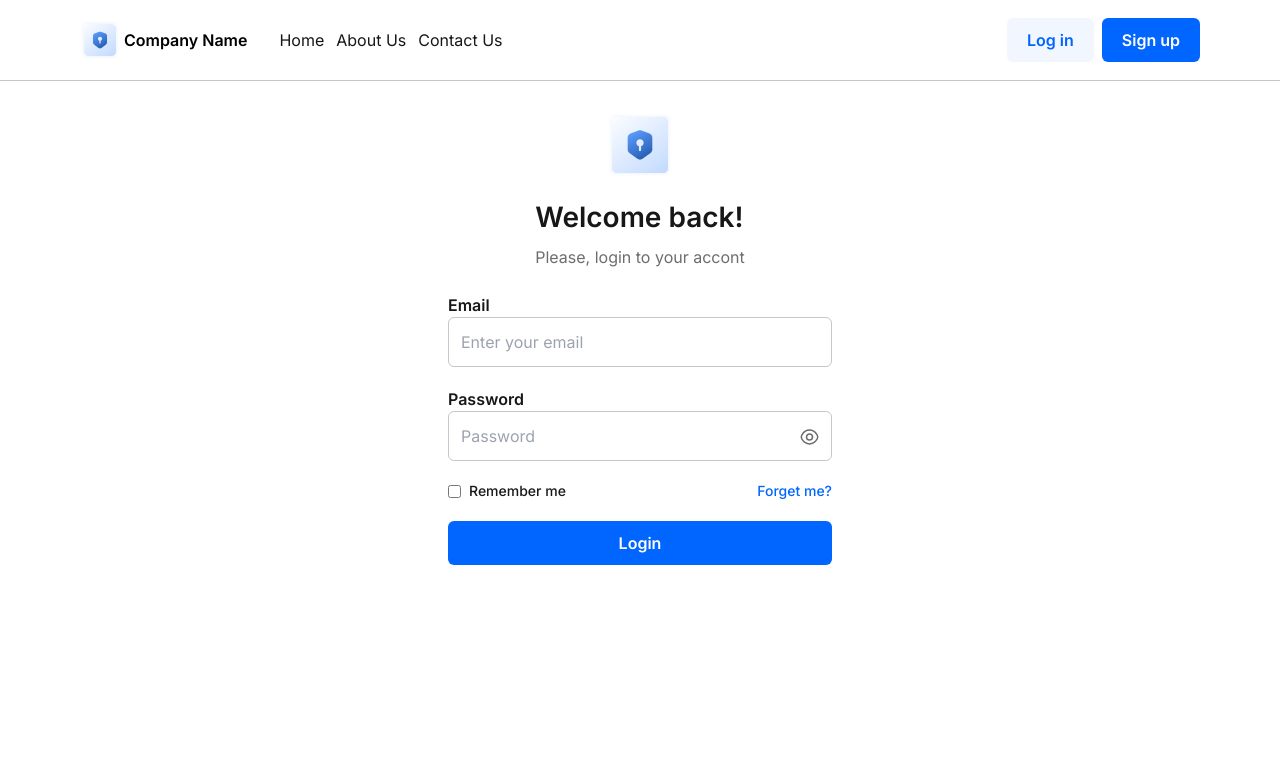
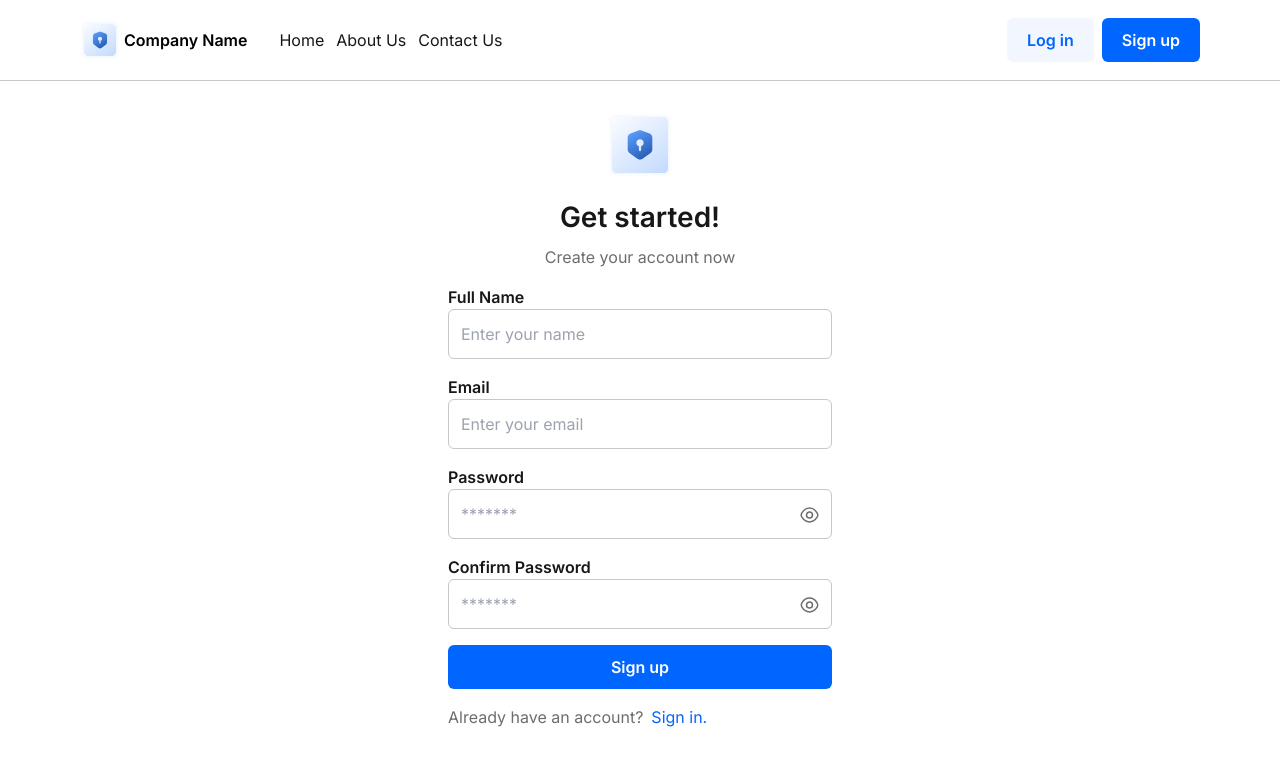
Before and after one commit to kannchann/shop.co, a React (Vite) app: page /signup in a window 1280 px wide. Shown: the top 766 px of the page. Built offline with nearby package versions, Linux system fonts and the light colour scheme.

Commit message:
form validation

```diff
--- a/package.json
+++ b/package.json
@@ -10,6 +10,7 @@
     "preview": "vite preview"
   },
   "dependencies": {
+    "axios": "^1.7.7",
     "react": "^18.3.1",
     "react-dom": "^18.3.1",
     "react-router-dom": "^6.26.2"
--- a/src/App.tsx
+++ b/src/App.tsx
@@ -1,11 +1,38 @@
-import Navbar from "./components/Navbar";
+import { createBrowserRouter, RouterProvider } from "react-router-dom";
 import Login from "./pages/auth/login";
+import Home from "./pages/home";
+import SignUp from "./pages/auth/signUp";
+import RootLayout from "./layout/RootLayout";
+
+import { createContext } from "react";
+
+export const MyContext = createContext("");
+
+const router = createBrowserRouter([
+  {
+    path: "/",
+    element: <RootLayout />,
+    children: [
+      {
+        path: "/",
+        element: <Home />,
+      },
+      {
+        path: "/login",
+        element: <Login />,
+      },
+      {
+        path: "/signup",
+        element: <SignUp />,
+      },
+    ],
+  },
+]);
 
 const App = () => {
   return (
-    <div className="text-5xl">
-      <Navbar />
-      <Login />
+    <div>
+      <RouterProvider router={router} />
     </div>
   );
 };
--- a/src/components/Navbar.tsx
+++ b/src/components/Navbar.tsx
@@ -1,5 +1,6 @@
-import { hamburgerIcon, logo1x } from "../assets";
+import { logo1x } from "../assets";
 import { navLinks } from "../utils/constants";
+import MobileNavbar from "./MobileNavbar";
 import Button from "./ui/Button";
 
 type Props = {};
@@ -30,14 +31,22 @@ const Navbar = (props: Props) => {
         <div className="flex items-center space-x-2">
           {/* Hide buttons on tablet and smaller devices */}
           <div className="hidden space-x-2 md:flex">
-            <Button variant="secondary" size="small" buttonText="Log in" />
-            <Button variant="primary" size="small" buttonText="Sign up" />
+            <Button
+              variant="secondary"
+              size="small"
+              to="/login"
+              buttonText="Log in"
+            />
+            <Button
+              variant="primary"
+              size="small"
+              to="signup"
+              buttonText="Sign up"
+            />
           </div>
 
           {/* Show hamburger on medium and smaller devices */}
-          <div className="md:hidden">
-            <img src={hamburgerIcon} alt="menu" />
-          </div>
+          <MobileNavbar />
         </div>
       </div>
     </nav>
--- a/src/components/auth/LoginSignUpFormWrapper.tsx
+++ b/src/components/auth/LoginSignUpFormWrapper.tsx
@@ -19,14 +19,14 @@ const LoginSignUpFormWrapper: React.FC<props> = ({
           <div className="flex w-full justify-center">
             <img src={logo1x} alt="logo" />
           </div>
-          <div>
+          <div className="text-center">
             <h1 className="pb-3 text-[28px] font-semibold leading-8 text-black-100">
               {title}
             </h1>
             <p className="text-base text-grey-200">{subTitle}</p>
           </div>
         </div>
-        <div className="mt-6 grid gap-5">{children}</div>
+        <div>{children}</div>
       </div>
     </section>
   );
--- a/src/components/ui/Button.tsx
+++ b/src/components/ui/Button.tsx
@@ -3,10 +3,9 @@ import { Link } from "react-router-dom"; // Import Link from React Router DOM
 
 // Define button variants and sizes for flexibility
 const variantStyles = {
-  primary:
-    "bg-primary-700 text-white hover:bg-primary-100 hover:text-primary-700",
+  primary: "bg-primary-700 text-white hover:bg-blue-900 hover:text-white ",
   secondary:
-    "bg-primary-100 text-primary-700 hover:bg-primary-700 hover:text-white",
+    "bg-primary-100 text-primary-700 hover:bg-blue-900 hover:text-white ",
 };
 
 const sizeStyles = {
@@ -32,7 +31,7 @@ const Button: React.FC<ButtonProps> = ({
   ...rest
 }) => {
   // If 'to' is provided, render as a React Router Link
-  if (to) {
+  if (!!to) {
     return (
       <Link
         to={to}
--- a/src/components/ui/Input.tsx
+++ b/src/components/ui/Input.tsx
@@ -1,17 +1,31 @@
 import React, { InputHTMLAttributes, useState } from "react";
 import { eyeIcon, eyeFalseIcon } from "../../assets";
 
-interface InputProps extends InputHTMLAttributes<HTMLInputElement> {
+interface InputProps {
   type: "text" | "email" | "password" | "checkbox";
   id: string;
   labelText?: string;
+  value: string;
+  onChange: (value: string) => void;
+  placeholder?: string;
 }
 
-const Input: React.FC<InputProps> = ({ type, id, labelText, ...rest }) => {
+const Input: React.FC<InputProps> = ({
+  type,
+  id,
+  labelText,
+  onChange,
+  value,
+  ...rest
+}) => {
   const [isPwVisible, setIsPwVisible] = useState<boolean>(false);
 
   const togglePasswordVisibility = () => {
     setIsPwVisible(!isPwVisible);
+  };
+
+  const handleChange = (event: React.ChangeEvent<HTMLInputElement>) => {
+    onChange(event.target.value);
   };
 
   return (
@@ -20,13 +34,14 @@ const Input: React.FC<InputProps> = ({ type, id, labelText, ...rest }) => {
         {labelText && (
           <label
             htmlFor={id}
-            className="text-black-100 text-base font-semibold"
+            className="text-base font-semibold text-black-100"
           >
             {labelText}
           </label>
         )}
         <input
-          className="text-grey-200 border-grey-100 rounded-md border p-3 text-base"
+          onChange={handleChange}
+          className="rounded-md border border-grey-100 p-3 text-base text-grey-200"
           type={type === "password" && isPwVisible ? "text" : type}
           id={id}
           {...rest}
--- /dev/null
+++ b/src/layout/RootLayout.tsx
@@ -0,0 +1,16 @@
+import React from "react";
+import Navbar from "../components/Navbar";
+import { Outlet } from "react-router-dom";
+
+type Props = {};
+
+const RootLayout = (props: Props) => {
+  return (
+    <>
+      <Navbar />
+      <Outlet />
+    </>
+  );
+};
+
+export default RootLayout;
--- a/src/pages/auth/login/index.tsx
+++ b/src/pages/auth/login/index.tsx
@@ -1,36 +1,105 @@
+import { Link } from "react-router-dom";
 import { LoginSignUpFormWrapper } from "../../../components";
 import Button from "../../../components/ui/Button";
 import Input from "../../../components/ui/Input";
+import { useState } from "react";
+// import axios from "axios";
+
 // import { Link } from "react-router-dom";
 const Login = () => {
+  const [email, setEmail] = useState("");
+  const [password, setPassword] = useState("");
+  const [rememberMe, setRememberMe] = useState(false);
+
+  const [errors, setErrors] = useState({
+    email: "",
+    password: "",
+    credentials: "",
+  });
+
+  const handleSubmit = (e: React.FormEvent) => {
+    e.preventDefault();
+
+    setErrors({ email: "", password: "", credentials: "" });
+
+    let isValid = true;
+    const newErrors = { email: "", password: "", credentials: "" };
+
+    if (!email) {
+      newErrors.email = "Email is required.";
+      isValid = false;
+    } else if (!/\S+@\S+\.\S+/.test(email)) {
+      newErrors.email = "Email is invalid.";
+      isValid = false;
+    }
+
+    if (!password) {
+      newErrors.password = "Password is required.";
+      isValid = false;
+    }
+
+    const correctEmail = "test@example.com"; // Replace with real check
+    const correctPassword = "password123";
+
+    if (isValid) {
+      if (email !== correctEmail || password !== correctPassword) {
+        newErrors.credentials = "Credentials do not match.";
+        isValid = false;
+      }
+    }
+
+    if (isValid) {
+      console.log("Login successful:", { email, password, rememberMe });
+      // Proceed with login logic here (e.g., redirect or store auth token)
+    } else {
+      setErrors(newErrors);
+    }
+  };
+
   return (
     <LoginSignUpFormWrapper
       title="Welcome back!"
       subTitle="Please, login to your accont"
     >
+      <form onSubmit={handleSubmit} className="mt-6 grid space-y-5">
         <Input
           labelText="Email"
           id="email"
           type="email"
+          value={email}
+          onChange={setEmail}
           placeholder="Enter your email"
         />
+        {errors.email && <p className="text-sm text-red-500">{errors.email}</p>}
         <Input
           labelText="Password"
+          value={password}
+          onChange={setPassword}
           id="password"
           type="password"
           placeholder="Password"
         />
+        {errors.password && (
+          <p className="text-sm text-red-500">{errors.password}</p>
+        )}
+        {errors.credentials && (
+          <p className="text-sm text-red-500">{errors.credentials}</p>
+        )}
 
         <div className="flex items-center justify-between">
           <label
             htmlFor="checkbox"
-          className="text-black-100 flex items-center space-x-2 text-sm font-medium"
+            className="flex items-center space-x-2 text-sm font-medium text-black-100"
           >
-          <Input id="checkbox" type="checkbox" />
+            <input
+              id="checkbox"
+              type="checkbox"
+              checked={rememberMe}
+              onChange={(checked) => setRememberMe(!checked)}
+            />
             <span>Remember me</span>
           </label>
-
-        <div className="text-primary-700 cursor-pointer text-sm font-medium">
+          <div className="cursor-pointer text-sm font-medium text-primary-700">
             {/* <Link to="/forget-password">Forget me?</Link> */}Forget me?
           </div>
         </div>
@@ -40,6 +109,13 @@ const Login = () => {
           size="medium"
           buttonText="Login"
         />
+      </form>
+      <div className="mt-4 flex space-x-2">
+        <p className="text-grey-200">Don't have an account?</p>
+        <Link to="/signup" className="text-primary-700">
+          Signup.
+        </Link>
+      </div>
     </LoginSignUpFormWrapper>
   );
 };
--- /dev/null
+++ b/src/pages/auth/signUp/index.tsx
@@ -0,0 +1,135 @@
+import React, { useState } from "react";
+import { Link } from "react-router-dom";
+import { LoginSignUpFormWrapper } from "../../../components";
+import Input from "../../../components/ui/Input";
+import Button from "../../../components/ui/Button";
+
+const SignUp = () => {
+  const [email, setEmail] = useState("");
+  const [password, setPassword] = useState("");
+  const [confirmPassword, setConfirmPassword] = useState("");
+  const [name, setName] = useState("");
+
+  // State for error messages
+  const [errors, setErrors] = useState({
+    email: "",
+    password: "",
+    confirmPassword: "",
+    name: "",
+  });
+
+  const handleSubmit = (e: React.FormEvent) => {
+    e.preventDefault();
+
+    // Clear previous errors
+    setErrors({ email: "", password: "", confirmPassword: "", name: "" });
+
+    // Basic validation checks
+    let isValid = true;
+    const newErrors = {
+      email: "",
+      password: "",
+      confirmPassword: "",
+      name: "",
+    };
+
+    if (!name) {
+      newErrors.name = "Full name is required.";
+      isValid = false;
+    }
+
+    if (!email) {
+      newErrors.email = "Email is required.";
+      isValid = false;
+    } else if (!/\S+@\S+\.\S+/.test(email)) {
+      newErrors.email = "Email is invalid.";
+      isValid = false;
+    }
+
+    if (!password) {
+      newErrors.password = "Password is required.";
+      isValid = false;
+    }
+
+    if (password !== confirmPassword) {
+      newErrors.confirmPassword = "Passwords do not match.";
+      isValid = false;
+    }
+
+    if (isValid) {
+      console.log("Sign up submitted:", { name, email, password });
+      // Proceed with signup logic here (e.g., API call)
+    } else {
+      setErrors(newErrors);
+    }
+  };
+
+  return (
+    <LoginSignUpFormWrapper
+      title="Get started!"
+      subTitle="Create your account now"
+    >
+      <form onSubmit={handleSubmit} className="mt-4 grid space-y-4">
+        <Input
+          labelText="Full Name"
+          id="name"
+          value={name}
+          onChange={setName}
+          type="text"
+          placeholder="Enter your name"
+        />
+        {errors.name && <p className="text-sm text-red-500">{errors.name}</p>}
+
+        <Input
+          labelText="Email"
+          value={email}
+          onChange={setEmail}
+          id="email"
+          type="email"
+          placeholder="Enter your email"
+        />
+        {errors.email && <p className="text-sm text-red-500">{errors.email}</p>}
+
+        <Input
+          labelText="Password"
+          value={password}
+          onChange={setPassword}
+          id="password"
+          type="password"
+          placeholder="*******"
+        />
+        {errors.password && (
+          <p className="text-sm text-red-500">{errors.password}</p>
+        )}
+
+        <Input
+          labelText="Confirm Password"
+          value={confirmPassword}
+          onChange={setConfirmPassword}
+          id="confirmPassword"
+          type="password"
+          placeholder="*******"
+        />
+        {errors.confirmPassword && (
+          <p className="text-sm text-red-500">{errors.confirmPassword}</p>
+        )}
+
+        <Button
+          type="submit"
+          variant="primary"
+          size="medium"
+          buttonText="Sign up"
+        />
+      </form>
+
+      <div className="mt-4 flex space-x-2">
+        <p className="text-grey-200">Already have an account?</p>
+        <Link to="/login" className="text-primary-700">
+          Sign in.
+        </Link>
+      </div>
+    </LoginSignUpFormWrapper>
+  );
+};
+
+export default SignUp;
--- /dev/null
+++ b/src/pages/home/index.tsx
@@ -0,0 +1,9 @@
+const Home = () => {
+  return (
+    <div className="flex h-[calc(100vh-4rem)] items-center justify-center text-5xl">
+      Welcome to home
+    </div>
+  );
+};
+
+export default Home;
```
Also changed, not shown: src/pages/auth/forgetPassword/index.tsx (added, +9 -0 lines), 1 other file (tests, documents, lock files or other folders). Lines whose indentation alone changed are shown as unchanged.
